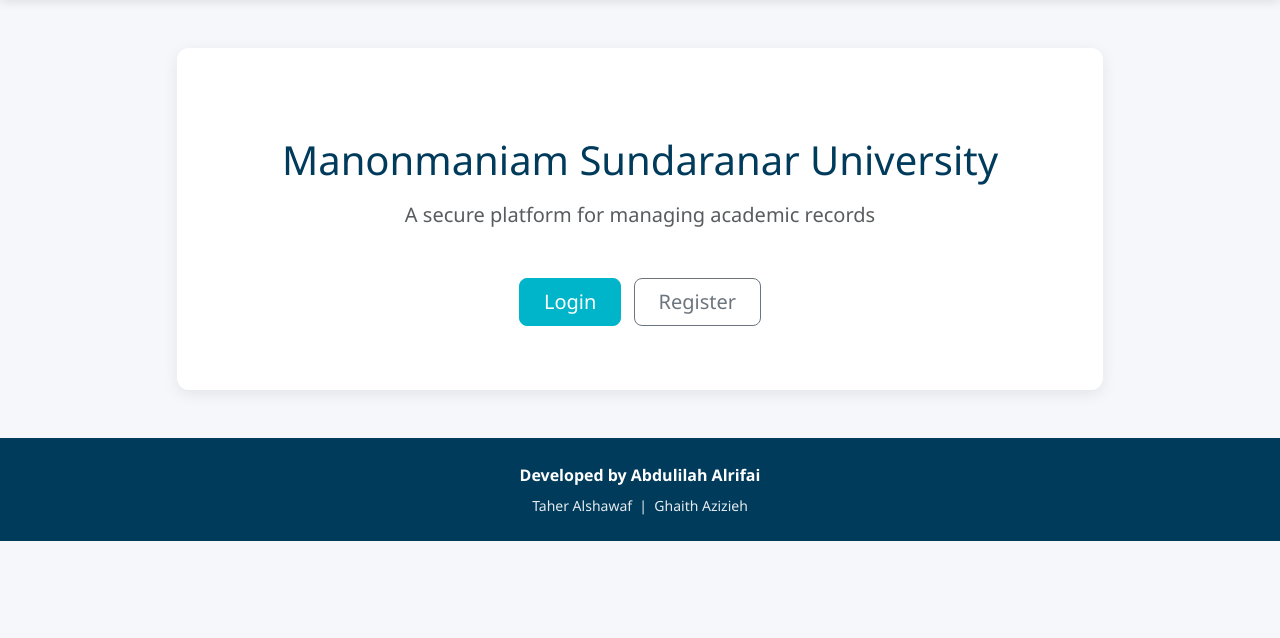
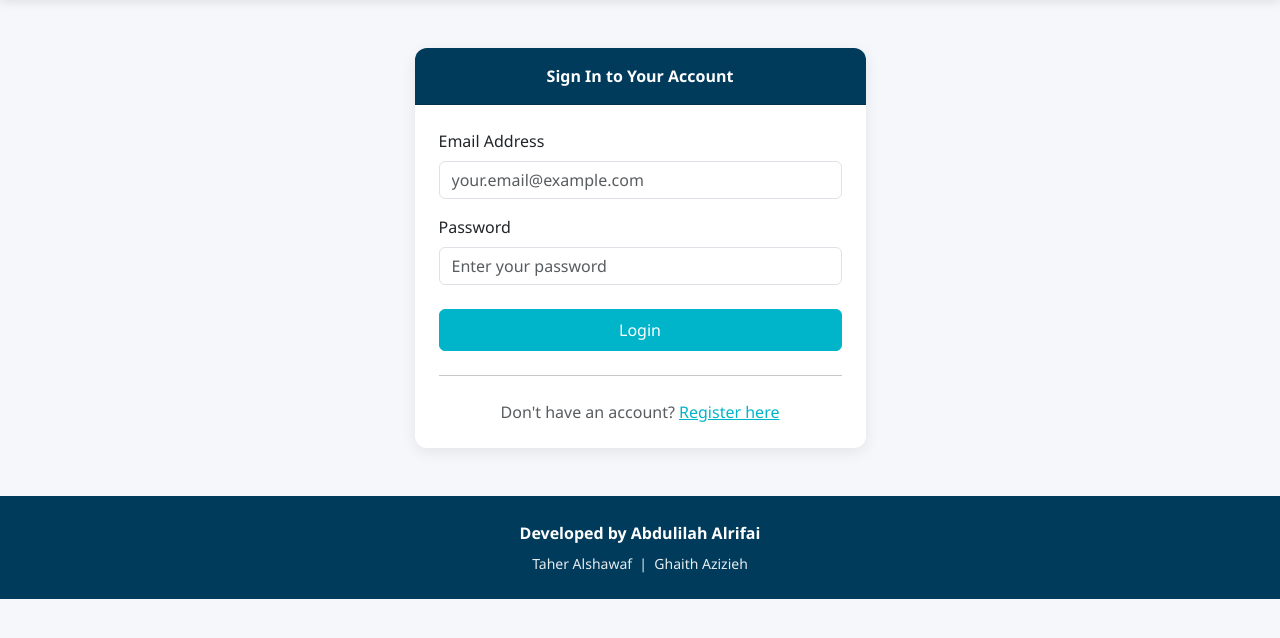
Before and after one commit to abdu5p982113-droid/university-security-portal, a Flask app: page / in a window 1280 px wide. Shown: the part 56-694 px from the top of the page. Run offline with Flask 3, Linux system fonts and the light colour scheme.

Commit message:
Make home page show login form directly

```diff
--- a/app.py
+++ b/app.py
@@ -105,10 +105,25 @@
     return decorator
 
 
-@app.route('/')
+@app.route('/', methods=['GET', 'POST'])
 def home():
     if current_user.is_authenticated:
         return redirect(url_for('dashboard'))
+
+    if request.method == 'POST':
+        email = request.form.get('email').strip().lower()
+        password = request.form.get('password')
+
+        user = User.query.filter_by(email=email).first()
+
+        if user and user.check_password(password):
+            login_user(user)
+            flash(f'Welcome back, {user.full_name}!', 'success')
+            return redirect(url_for('dashboard'))
+        else:
+            flash('Invalid email or password.', 'danger')
+            return redirect(url_for('home'))
+
     return render_template('home.html')
 
 
--- a/templates/home.html
+++ b/templates/home.html
@@ -4,20 +4,36 @@
 
 {% block content %}
 <div class="row justify-content-center">
-    <div class="col-md-10">
-        <div class="card card-istinye text-center p-5 mt-4">
-            <div class="card-body">
-                <h1 class="mt-4 mb-3" style="color: var(--istinye-dark-blue);">
-                    Manonmaniam Sundaranar University
-                </h1>
-                <p class="lead text-muted mb-5">
-                    A secure platform for managing academic records
+    <div class="col-md-5">
+        <div class="card card-istinye mt-4">
+            <div class="card-header text-center py-3">
+                Sign In to Your Account
+            </div>
+            <div class="card-body p-4">
+                <form method="POST" action="{{ url_for('login') }}">
+                    <div class="mb-3">
+                        <label class="form-label">Email Address</label>
+                        <input type="email" name="email" class="form-control" required
+                               placeholder="your.email@example.com">
+                    </div>
+
+                    <div class="mb-4">
+                        <label class="form-label">Password</label>
+                        <input type="password" name="password" class="form-control" required
+                               placeholder="Enter your password">
+                    </div>
+
+                    <button type="submit" class="btn btn-istinye w-100 py-2">Login</button>
+                </form>
+
+                <hr class="my-4">
+
+                <p class="text-center text-muted mb-0">
+                    Don't have an account?
+                    <a href="{{ url_for('register') }}" style="color: var(--istinye-turquoise); font-weight: 500;">
+                        Register here
+                    </a>
                 </p>
-
-                <div class="mt-5">
-                    <a href="{{ url_for('login') }}" class="btn btn-istinye btn-lg me-2 px-4">Login</a>
-                    <a href="{{ url_for('register') }}" class="btn btn-outline-secondary btn-lg px-4">Register</a>
-                </div>
             </div>
         </div>
     </div>
```
